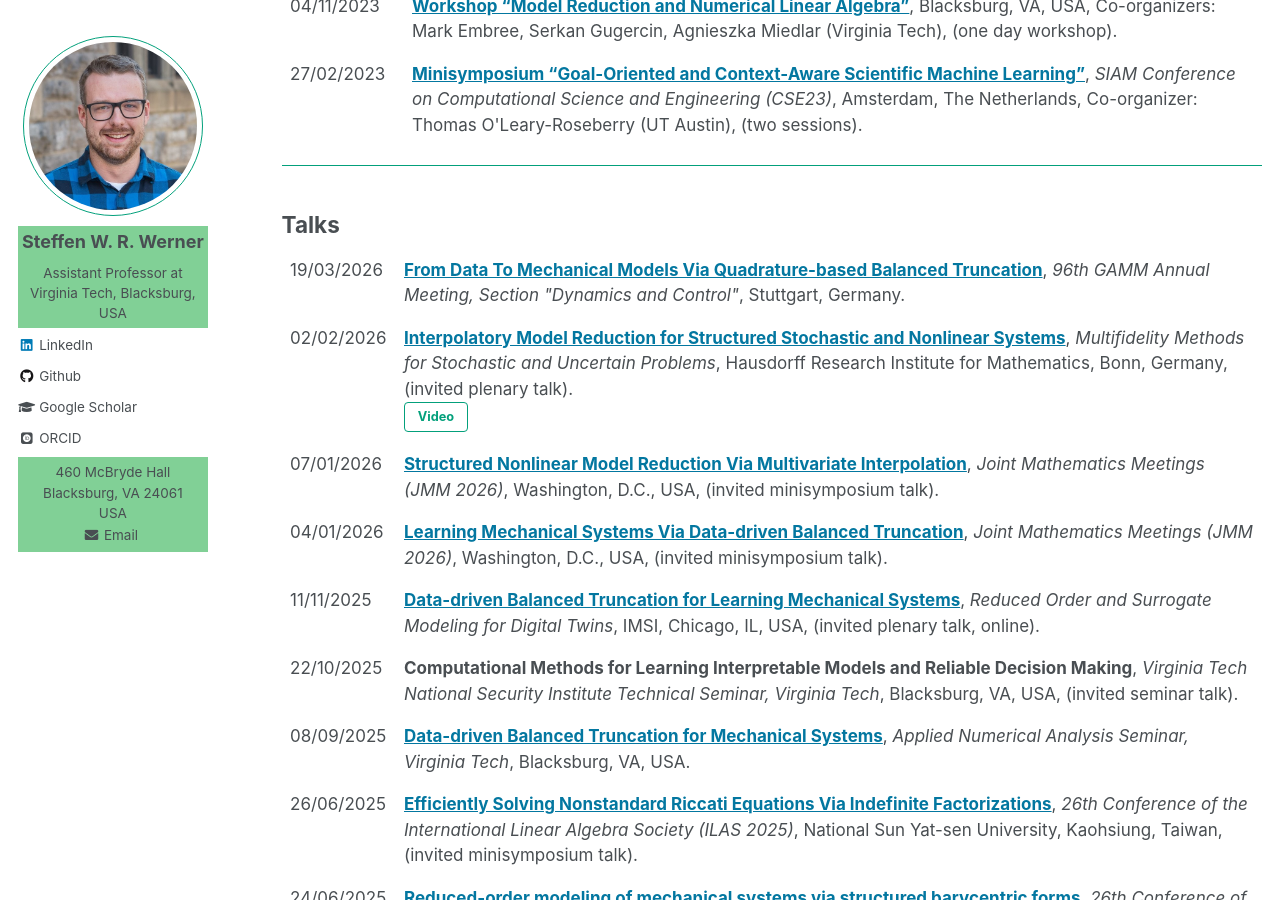
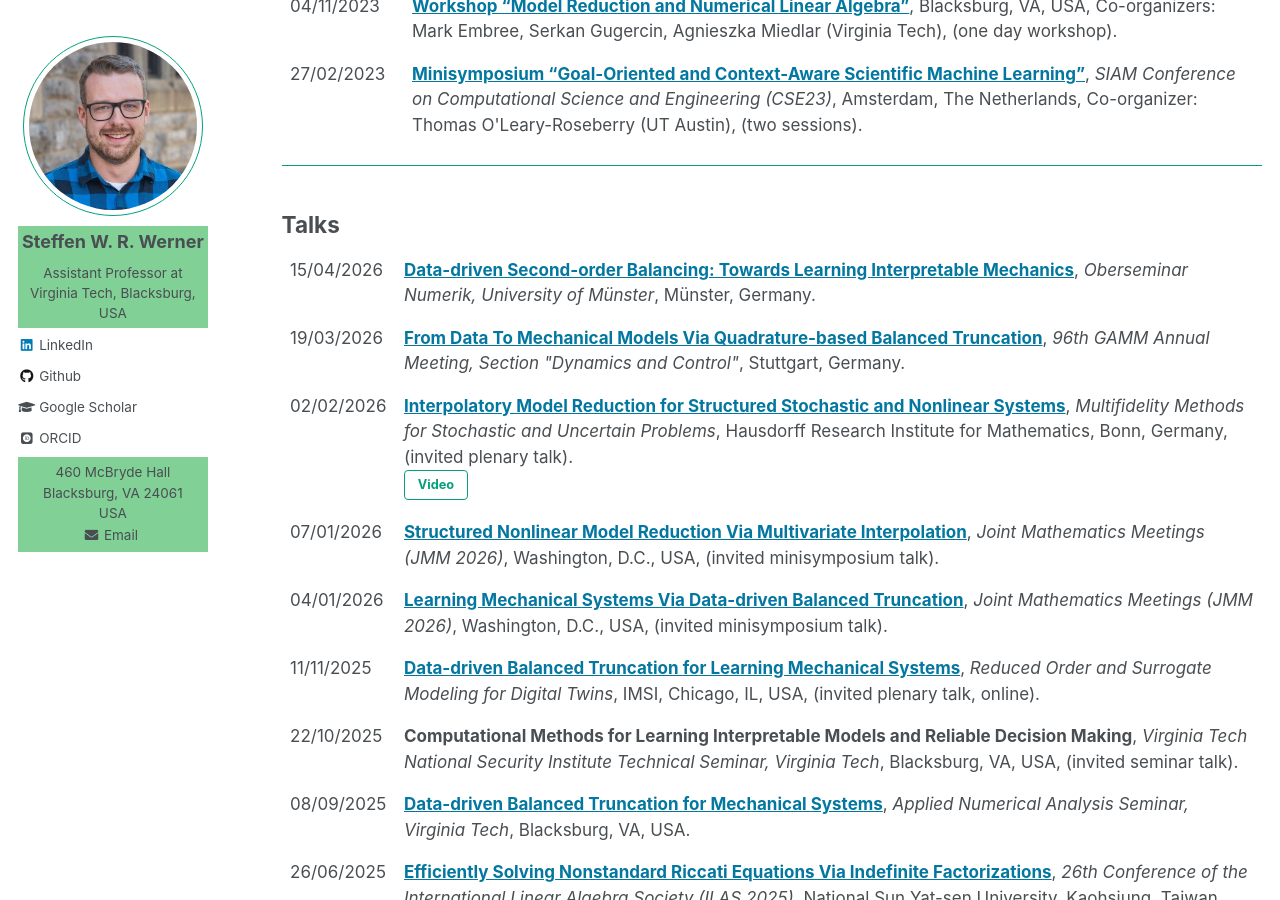
Before and after one commit to ninsteve/ninsteve.github.io, a Jekyll site: the page built from _pages/conferences.md, in a window 1280 px wide and 900 px high, scrolled down 1907 px. Built offline with Jekyll 4.4.1, drawn with Linux system fonts in a browser that asks for light colours; nearby versions of some CDN libraries; some web fonts are replaced.

```diff
--- a/_pages/conferences.md
+++ b/_pages/conferences.md
@@ -198,6 +198,15 @@ author_profile: true
 ## <a name="talks"></a>Talks ##
 
 <table class="eventtable">
+  <tr>
+    <td style="width:8%"> 15/04/2026 </td>
+    <td>
+    <strong><a target="blank_" href="https://www.uni-muenster.de/FB10/en/Service/show_article.shtml?id=10899&brettid=82">Data-driven
+    Second-order Balancing: Towards Learning Interpretable Mechanics</a></strong>,
+    <i>Oberseminar Numerik, University of Münster</i>,
+    Münster, Germany.<br>
+    </td>
+  </tr>
   <tr>
     <td style="width:8%"> 19/03/2026 </td>
     <td>
--- a/talkmap/org-locations.js
+++ b/talkmap/org-locations.js
@@ -73,6 +73,11 @@ var addressPoints = [
     "Magdeburg, DE",
     52.1196,
     11.6646
+  ],
+  [
+    "Münster, DE",
+    51.9665,
+    7.6036
   ],
   [
     "Munich, DE",
```
Also changed, not shown: other parts of _pages/conferences.md (+1 -1 lines), 1 other file.
